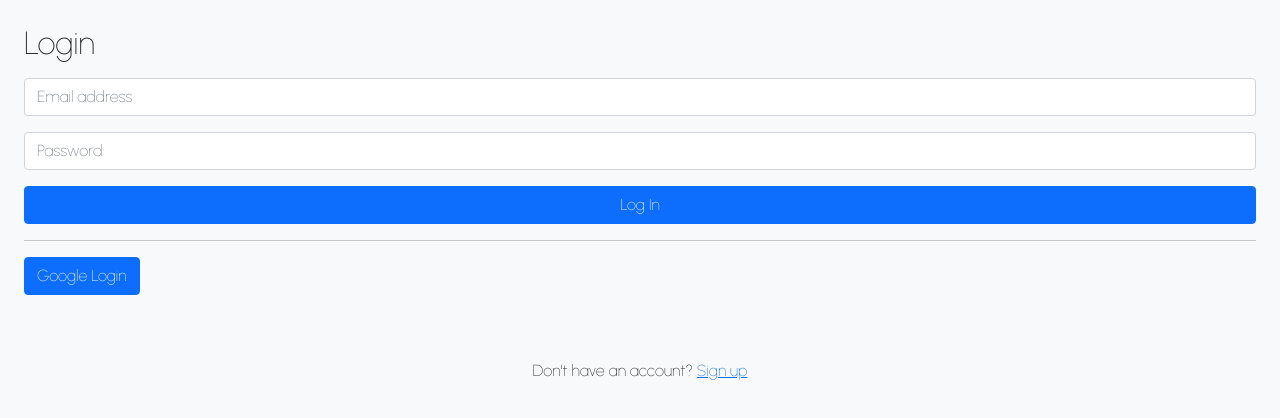
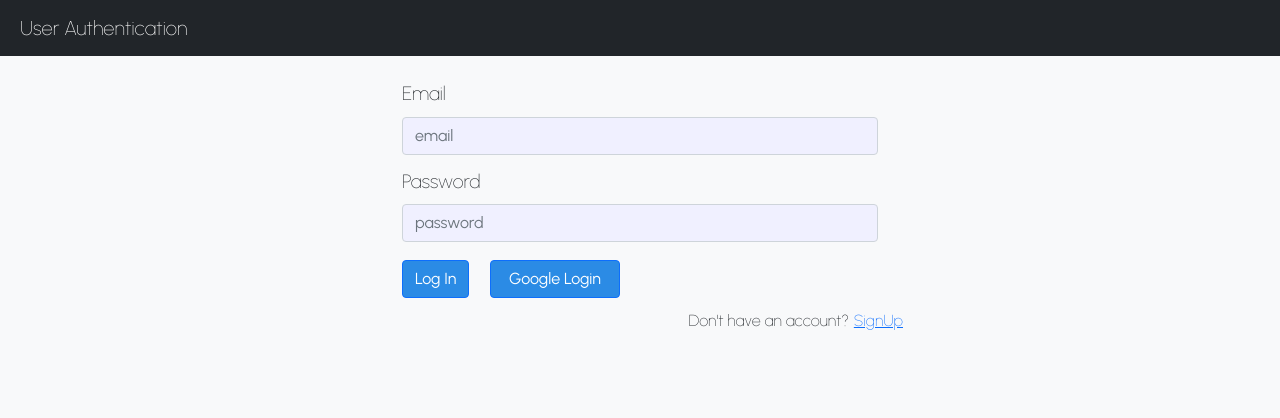
Before and after one commit to syedyaseenabbas/GeekCart, a React (Create React App) app: page /Login in a window 1280 px wide. Shown: the top 418 px of the page. Built offline with nearby package versions, Linux system fonts and the light colour scheme; no server answers.

Commit message:
fix: Login page UI

```diff
--- a/package.json
+++ b/package.json
@@ -23,11 +23,14 @@
     "@types/styled-components": "^5.1.25",
     "axios": "^0.27.2",
     "bootstrap": "^5.1.3",
+    "bootstrap-icons": "^1.9.1",
     "firebase": "^9.8.3",
+    "formik": "^2.2.9",
     "gh-pages": "^4.0.0",
     "prettier": "^2.7.1",
     "react": "^18.2.0",
     "react-bootstrap": "^2.4.0",
+    "react-bootstrap-icons": "^1.8.4",
     "react-dom": "^18.2.0",
     "react-google-button": "^0.7.2",
     "react-query": "^3.39.1",
@@ -42,7 +45,8 @@
     "styled-icons": "^10.45.0",
     "ts-react-google-login-component": "^1.1.9",
     "typescript": "^4.7.3",
-    "web-vitals": "^2.1.4"
+    "web-vitals": "^2.1.4",
+    "yup": "^0.32.11"
   },
   "scripts": {
     "start": "react-scripts start",
--- a/public/index.html
+++ b/public/index.html
@@ -6,13 +6,18 @@
     <meta name="viewport" content="width=device-width, initial-scale=1" />
     <meta name="theme-color" content="#000000" />
     <link rel="apple-touch-icon" href="%PUBLIC_URL%/logo192.png" />
-    <link rel="preconnect" href="https://fonts.googleapis.com">
-    <link rel="preconnect" href="https://fonts.gstatic.com" crossorigin>
-    <link href="https://fonts.googleapis.com/css2?family=Urbanist:wght@100&display=swap" rel="stylesheet">
+    <link rel="preconnect" href="https://fonts.googleapis.com" />
+    <link rel="preconnect" href="https://fonts.gstatic.com" crossorigin />
+    <link
+      href="https://fonts.googleapis.com/css2?family=Urbanist:wght@100;400;500;600;700&display=swap"
+      rel="stylesheet"
+    />
+
     <style>
-      *{
+      * {
         margin: 0;
-        font-family: 'Urbanist', sans-serif;
+        font-family: "Urbanist", sans-serif;
+        font-weight: 300;
       }
     </style>
     <title>E-commerce</title>
--- a/src/App.tsx
+++ b/src/App.tsx
@@ -1,3 +1,4 @@
+import "./app.css";
 import React, { useEffect } from "react";
 import Home from "./Pages/Home";
 import { Routes, Route, BrowserRouter } from "react-router-dom";
--- /dev/null
+++ b/src/app.css
@@ -0,0 +1,20 @@
+@import url("https://fonts.googleapis.com/css2?family=Roboto&display=swap");
+
+body {
+  font-family: "Roboto", sans-serif;
+}
+
+label {
+  font-size: 1.2rem;
+}
+
+input.form-control,
+input.form-control:focus {
+  background: #f0f0ff;
+}
+
+.error {
+  position: absolute;
+  color: red;
+  font-size: 0.8rem;
+}
--- a/src/components/Login/index.tsx
+++ b/src/components/Login/index.tsx
@@ -1,7 +1,6 @@
-import React, { useState, MouseEvent } from "react";
+import React, { useState, MouseEvent, useRef } from "react";
 import { Link, useNavigate } from "react-router-dom";
-import { Form, Alert } from "react-bootstrap";
-import { Button } from "react-bootstrap";
+import { Button, Col, Container, Form, Navbar, Row, Alert } from "react-bootstrap";
 import { auth } from "../../Firebase";
 import {
   signInWithEmailAndPassword,
@@ -10,8 +9,8 @@ import {
 } from "firebase/auth";
 
 const Login: React.FC = () => {
-  const [email, setEmail] = useState("");
-  const [password, setPassword] = useState("");
+  const emailRef = useRef<HTMLInputElement>(null);
+  const passwordRef = useRef<HTMLInputElement>(null);
   const [error, setError] = useState("");
   const navigate = useNavigate();
   const googleAuthProvider = new GoogleAuthProvider();
@@ -31,51 +30,45 @@ const Login: React.FC = () => {
     e.preventDefault();
     setError("");
     try {
-      await signInWithEmailAndPassword(auth, email, password);
+      await signInWithEmailAndPassword(auth, emailRef.current!.value, passwordRef.current!.value);
       navigate("/");
     } catch (err: any) {
       setError(err.message);
     }
   };
 
+
   return (
     <>
-      <div className="p-4 box">
-        <h2 className="mb-3">Login</h2>
-        {error && <Alert variant="danger">{error}</Alert>}
-        <Form>
-          <Form.Group className="mb-3" controlId="formBasicEmail">
-            <Form.Control
-              type="email"
-              placeholder="Email address"
-              onChange={(e) => setEmail(e.target.value)}
-            />
+      <Navbar className="justify-content-between" bg="dark" variant="dark">
+        <Navbar.Brand style={{ paddingLeft: "20px" }}>User Authentication</Navbar.Brand>
+      </Navbar>
+      <Container style={{ maxWidth: "500px" }} fluid>
+        <Form className="mt-4">
+          <Form.Group controlId="formEmail">
+            {error && <Alert variant="danger">{error}</Alert>}
+            <Form.Label>Email</Form.Label>
+            <Form.Control ref={emailRef} type="email" placeholder="email" />
           </Form.Group>
-
-          <Form.Group className="mb-3" controlId="formBasicPassword">
-            <Form.Control
-              type="password"
-              placeholder="Password"
-              onChange={(e) => setPassword(e.target.value)}
-            />
+          <Form.Group style={{ marginBottom: "8px" }} controlId="formPassword">
+            <Form.Label style={{ marginTop: "0.8rem" }}>Password</Form.Label>
+            <Form.Control ref={passwordRef} type="password" placeholder="password" />
           </Form.Group>
-
-          <div className="d-grid gap-2">
-            <Button onClick={signIn} variant="primary" value="Submit">
-              Log In
+          <Row>
+            <Col xs={4} style={{ width: "100px" }}>
+              <Button onClick={signIn} className="mt-10" type="button" style={{ background: "#2b8be5", marginTop: "10px" }}>
+                Log In
+              </Button>
+            </Col>
+            <Button className="mt-10" onClick={gooleSignIn} type="button" style={{ background: "#2b8be5", width: "130px", marginTop: "10px" }}>
+              Google Login
             </Button>
-          </div>
+            <Col style={{ marginTop: "11px", width: "275px", marginLeft: "250px" }} xs={8} className="d-flex justify-content-end align-items-center">
+              Don't have an account? <Link style={{ paddingLeft: "5px" }} to="/SignUp">SignUp</Link>
+            </Col>
+          </Row>
         </Form>
-        <hr />
-        <div>
-          <Button onClick={gooleSignIn} variant="primary" value="Submit">
-            Google Login
-          </Button>
-        </div>
-      </div>
-      <div className="p-4 box mt-3 text-center">
-        Don't have an account? <Link to="/signup">Sign up</Link>
-      </div>
+      </Container>
     </>
   );
 };
--- a/src/components/SignUp/index.tsx
+++ b/src/components/SignUp/index.tsx
@@ -24,7 +24,7 @@ const Signup: React.FC = () => {
   return (
     <>
       <Navbar className="justify-content-between" bg="dark" variant="dark">
-        <Navbar.Brand>User Authentication</Navbar.Brand>
+        <Navbar.Brand style={{ paddingLeft: "20px" }}>User Authentication</Navbar.Brand>
       </Navbar>
       <Container style={{ maxWidth: "500px" }} fluid>
         <Form className="mt-4">
@@ -33,8 +33,8 @@ const Signup: React.FC = () => {
             <Form.Label>Email</Form.Label>
             <Form.Control ref={emailRef} type="email" placeholder="email" />
           </Form.Group>
-          <Form.Group controlId="formPassword">
-            <Form.Label>Password</Form.Label>
+          <Form.Group style={{ marginBottom: "8px" }} controlId="formPassword">
+            <Form.Label style={{ marginTop: "0.8rem" }}>Password</Form.Label>
             <Form.Control ref={passwordRef} type="password" placeholder="password" />
           </Form.Group>
           <Row>
@@ -43,8 +43,8 @@ const Signup: React.FC = () => {
                 Sign Up
               </Button>
             </Col>
-            <Col xs={8} className="d-flex justify-content-end align-items-center">
-              Already have an account? <Link to="/Login">Login</Link>
+            <Col style={{ marginTop: "11px" }} xs={8} className="d-flex justify-content-end align-items-center">
+              Already have an account? <Link style={{ paddingLeft: "5px" }} to="/Login">Login</Link>
             </Col>
           </Row>
         </Form>
```
Also changed, not shown: 1 other file (tests, documents, lock files or other folders).
